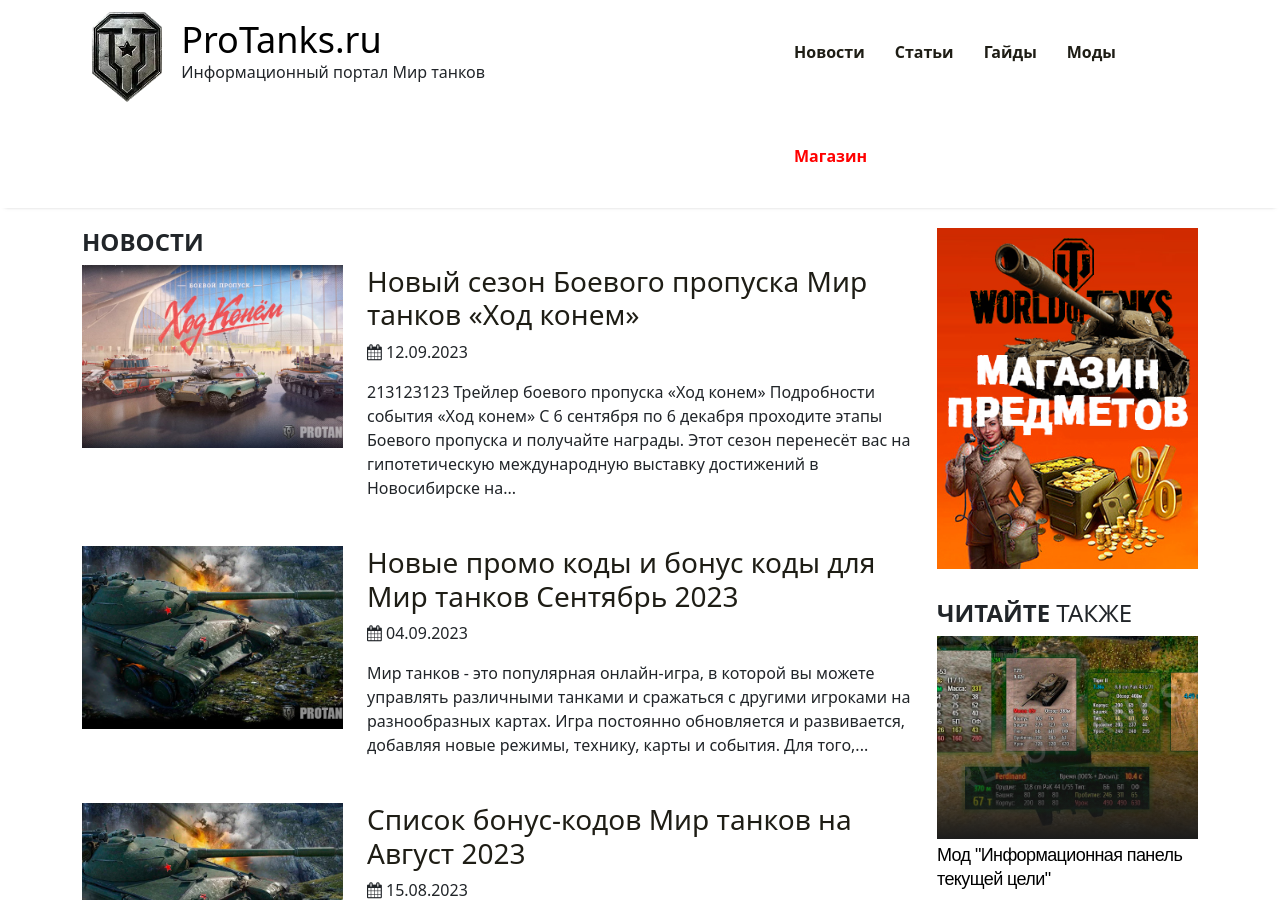
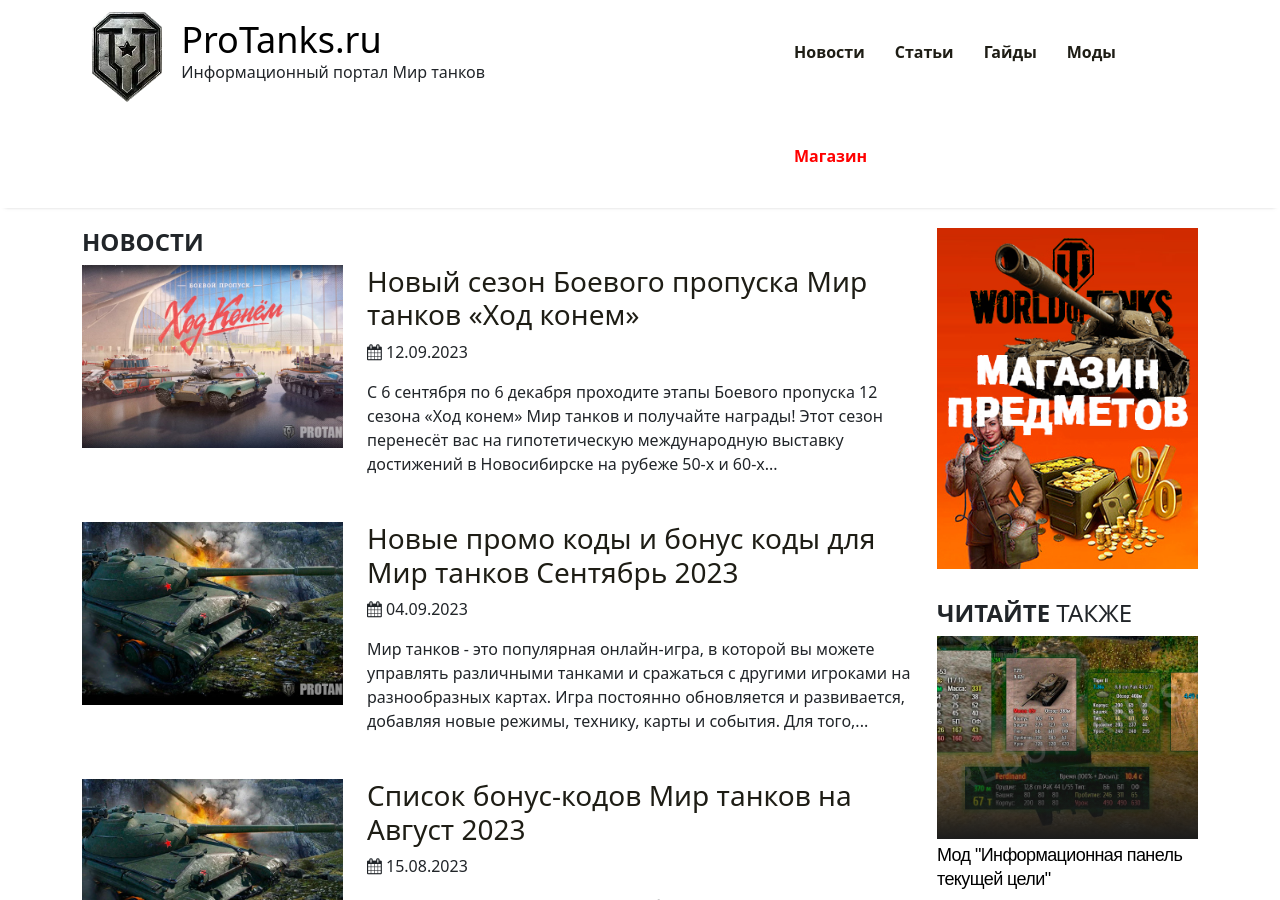
Before and after one commit to stblog/stblog.github.io, a Jekyll site: the page built from news.md, in a window 1280 px wide and 900 px high. Built offline with Jekyll 4.4.1, drawn with Linux system fonts in a browser that asks for light colours.

Commit message:
Updated Boievoi Propusk <<Khod Koniem>> Mir Tankov

```diff
--- a/_posts/2023-09-12-boievoi-propusk-<<khod-koniem>>-mir-tankov.markdown
+++ b/_posts/2023-09-12-boievoi-propusk-<<khod-koniem>>-mir-tankov.markdown
@@ -10,17 +10,15 @@
 image: "/uploads/mir-tankov-boevoi-propusk-hod-konem.jpg"
 ---
 
-213123123
+С 6 сентября по 6 декабря проходите этапы Боевого пропуска 12 сезона «Ход конем» Мир танков и получайте награды!
+
+Этот сезон перенесёт вас на гипотетическую международную выставку достижений в Новосибирске на рубеже 50-х и 60-х годов.
+
+Вы сможете заработать до 2550 золота, 3000 бон, экспериментальное оборудование, дни премиум аккаунта, членов экипажа и 3D-стили, которые превратят ваши танки в настоящие экспонаты. Обновлённый перечень наград смотрите ниже.
 
 ## Трейлер боевого пропуска «Ход конем»
 
-<iframe width="560" height="315" src="https://www.youtube.com/embed/Dec5A86zpac?si=e4DmxJr-fo6uiS0O" title="YouTube video player" frameborder="0" allow="accelerometer; autoplay; clipboard-write; encrypted-media; gyroscope; picture-in-picture; web-share" allowfullscreen></iframe>
-
-### Подробности события «Ход конем»
-
-* С 6 сентября по 6 декабря проходите этапы Боевого пропуска и получайте награды.
-* Этот сезон перенесёт вас на гипотетическую международную выставку достижений в Новосибирске на рубеже 50-х и 60-х годов.
-* Вы сможете заработать до 2550 золота, 3000 бон, экспериментальное оборудование, дни премиум аккаунта, членов экипажа и 3D-стили, которые превратят ваши танки в настоящие экспонаты. Обновлённый перечень наград смотрите ниже.
+<iframe width="100%" height="auto" src="https://www.youtube.com/embed/Dec5A86zpac?si=e4DmxJr-fo6uiS0O" title="YouTube video player" frameborder="0" allow="accelerometer; autoplay; clipboard-write; encrypted-media; gyroscope; picture-in-picture; web-share" allowfullscreen></iframe>
 
 ### Главы события
 
```
